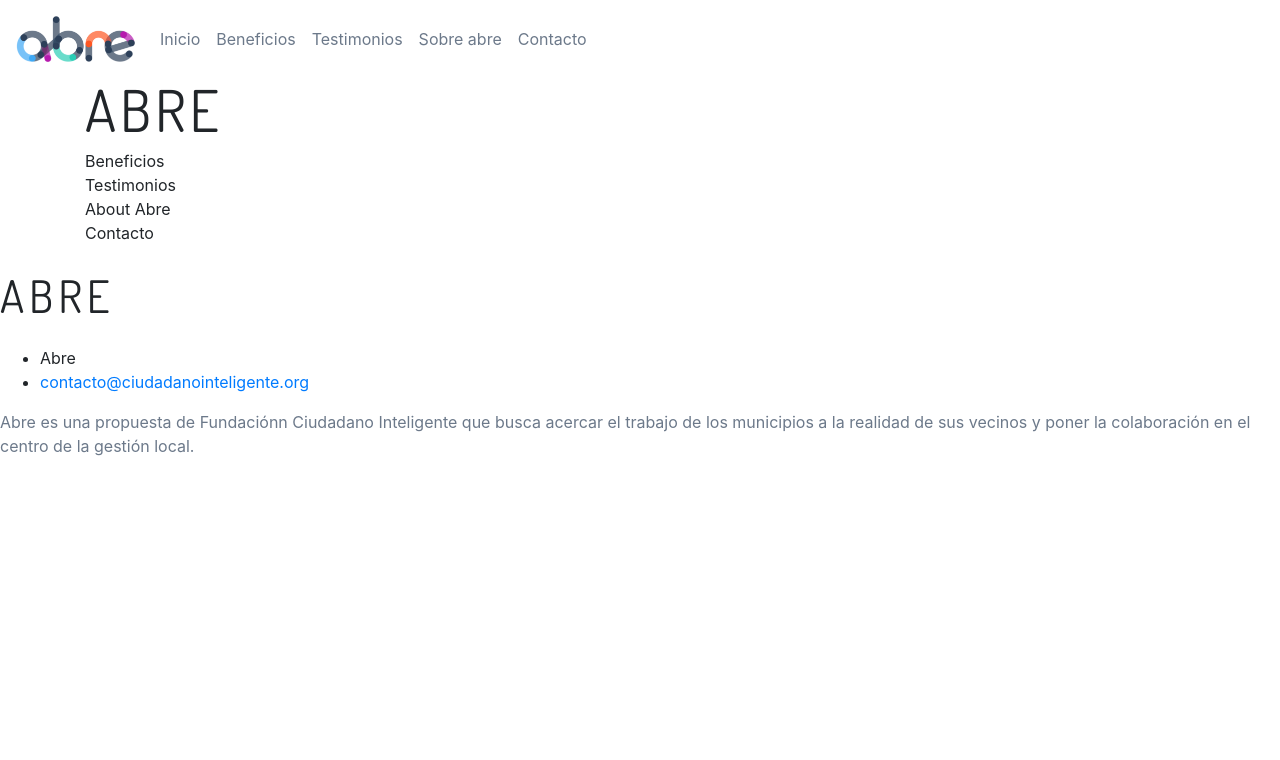
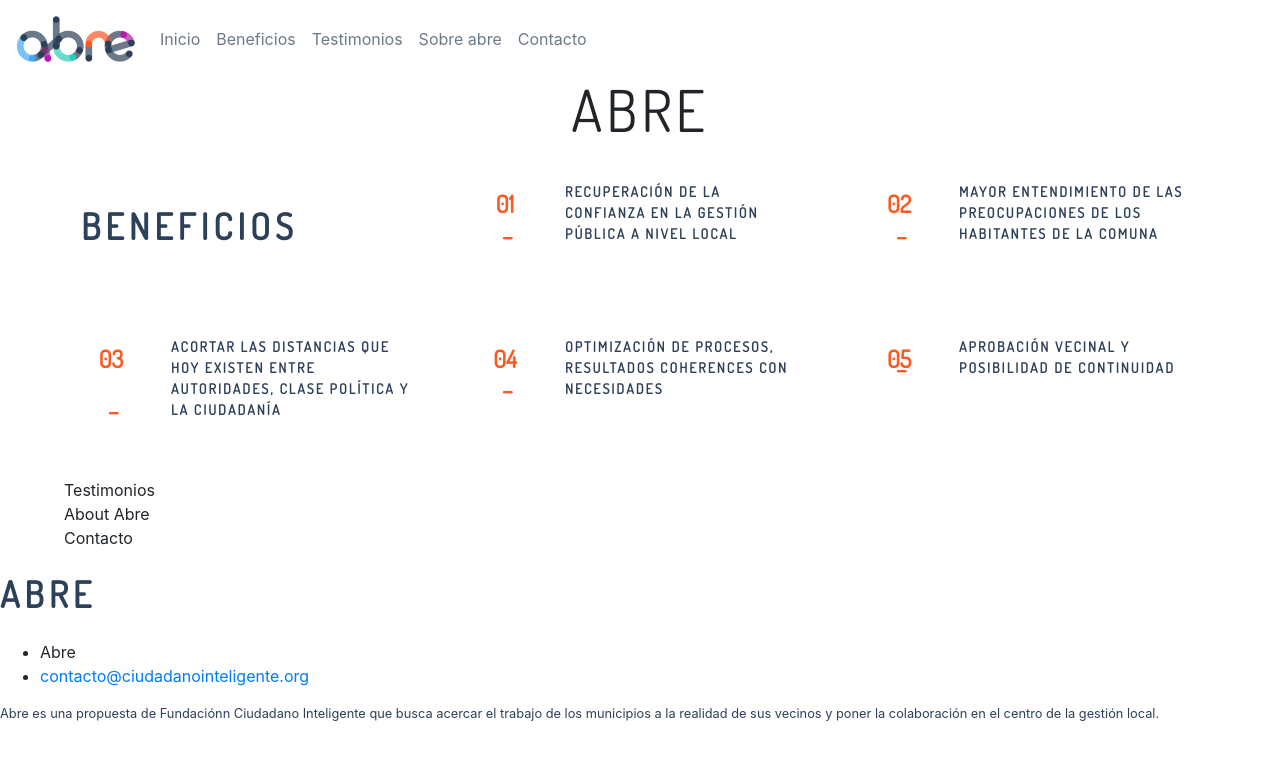
Before and after one commit to ciudadanointeligente/abre.tumunicipio, a Jekyll site: the page built from index.md, in a window 1280 px wide. Shown: the top 760 px of the page. Built offline with Jekyll 4.4.1, drawn with Linux system fonts in a browser that asks for light colours; nearby versions of some CDN libraries.

Commit message:
benefits added

```diff
--- a/_includes/benefits.html
+++ b/_includes/benefits.html
@@ -1,5 +1,69 @@
 <section id="beneficios">
 
-  Beneficios
+    <div class="row">
+      <div class="col-12 col-md-4 padding">
+        <h2> Beneficios </h2>
+      </div>
+
+      <div class="col-12 col-md-4 padding">
+        <div class="row">
+          <h4 class="col col-3 col-md-3 num">
+            01
+          </h4>
+          <div class="col col-9 col-md-9">
+            <p class="small">Recuperación de la confianza en la gestión pública a nivel local </p>
+          </div>
+        </div>
+      </div>
+
+      <div class="col-12 col-md-4 padding">
+        <div class="row">
+          <h4 class="col col-3 col-md-3 num">
+            02
+          </h4>
+          <div class="col col-9 col-md-9">
+            <p class="small">Mayor entendimiento de las preocupaciones de los habitantes de la comuna</p>
+          </div>
+        </div>
+      </div>
+    </div>
+
+    <div class="row">
+
+      <div class="col-12 col-md-4 padding">
+        <div class="row">
+          <h4 class="col col-3 col-md-3 num">
+            03
+          </h4>
+          <div class="col col-9 col-md-9">
+            <p class="small">Acortar las distancias que hoy existen entre autoridades, clase política y la ciudadanía</p>
+          </div>
+        </div>
+      </div>
+
+      <div class="col-12 col-md-4 padding">
+        <div class="row">
+          <h4 class="col col-3 col-md-3 num">
+            04
+          </h4>
+          <div class="col col-9 col-md-9">
+            <p class="small">Optimización de procesos, resultados coherences con necesidades</p>
+          </div>
+        </div>
+      </div>
+
+      <div class="col-12 col-md-4 padding">
+        <div class="row">
+          <h4 class="col col-3 col-md-3 num">
+            05
+          </h4>
+          <div class="col col-9 col-md-9">
+            <p class="small">Aprobación vecinal y posibilidad de continuidad</p>
+          </div>
+        </div>
+      </div>
+
+    </div>
+
 
 </section>
--- a/_layouts/home.html
+++ b/_layouts/home.html
@@ -2,10 +2,9 @@
 layout: default
 ---
 
-<div class="container">
+<div>
 
-
-  <h1> Abre </h2>
+  <h1 class="text-center"> Abre </h2>
 
   {% include benefits.html %}
 
--- a/assets/css/main.scss
+++ b/assets/css/main.scss
@@ -16,10 +16,12 @@ h1 {
 
 h2 {
   letter-spacing: 5px;
-  font-size: 3.5vw;
+  font-size: 36px;
   text-transform: uppercase;
   font-family: $dosis-font;
-  margin: 2vw 0;
+  color: $gray-one;
+  margin: 2vw 0;font-weight: bold;
+
 }
 
 h3 {
@@ -31,15 +33,11 @@ h3 {
 
 h4 {
   font-size: 24px;
-  color: $gray-two;
+  color: $orange;
+  font-family: $dosis-font;
+  font-weight: bold;
 }
 
-h4 a {
-    color: $gray-two;
-    &:hover {
-      color: $gray-one;
-    }
-}
 
 h5 {
   font-size: 20px;
@@ -48,9 +46,17 @@ h5 {
 }
 
 p {
-  color: $gray-two;
-  font-size: 16px;
+  color: $gray-one;
+  font-size: 1vw;
   margin-bottom: 2vw;
+}
+
+.small {
+  font-family: $dosis-font;
+  letter-spacing: 2px;
+  text-transform: uppercase;
+  font-size: 14px;
+  font-weight: bold;
 }
 
 
@@ -107,3 +113,27 @@ a:hover {
 .nav-link {
   color: $gray-two;
 }
+
+// Otros
+
+
+.padding {
+  padding: 2.5vw;
+}
+
+section {
+  padding-right: 5vw;
+  padding-left: 5vw;
+}
+
+.num {
+  position: relative;
+  text-align: center;
+  margin-top: 10px;
+  &::after {
+    content: '_';
+    position: absolute;
+    bottom: 20px;
+    right: 43%;
+  }
+}
```
